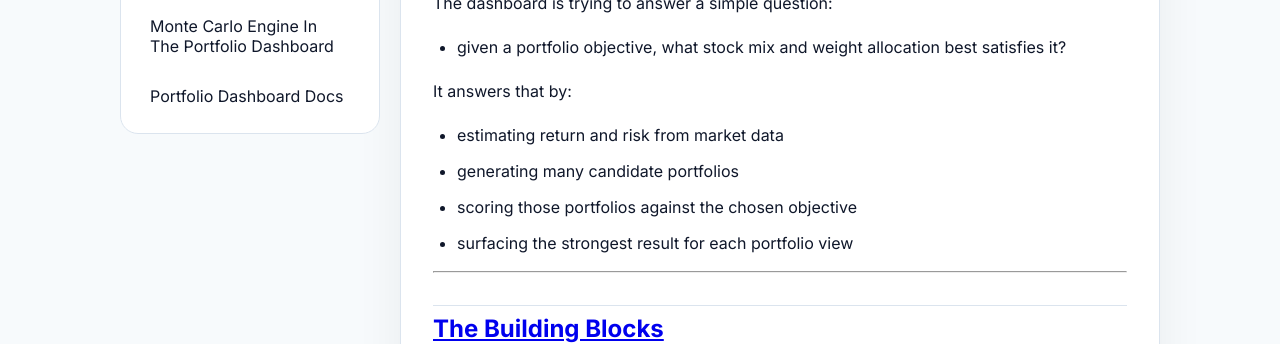
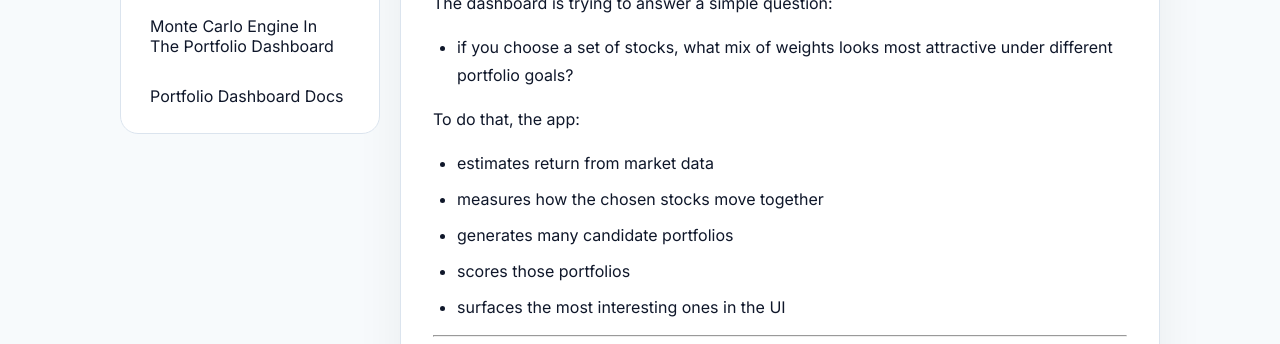
Before and after one commit to MutantN/portfolio-doco, a website: page html/01_theory.html in a window 1280 px wide. Shown: the part 456-800 px from the top of the page. Drawn offline with nearby package versions, Linux system fonts and the light colour scheme.

Commit message:
Revert "Refine Theory objective framing"
This reverts commit 68bbb09e07f7e28f3d8b4ba2b3355aa7a8238185.

```diff
--- a/html/01_theory.html
+++ b/html/01_theory.html
@@ -253,14 +253,15 @@
 <p>This page explains the logic behind the Portfolio Dashboard in plain language.</p>
 <p>The dashboard is trying to answer a simple question:</p>
 <ul>
-<li>given a portfolio objective, what stock mix and weight allocation best satisfies it?</li>
+<li>if you choose a set of stocks, what mix of weights looks most attractive under different portfolio goals?</li>
 </ul>
-<p>It answers that by:</p>
+<p>To do that, the app:</p>
 <ul>
-<li>estimating return and risk from market data</li>
-<li>generating many candidate portfolios</li>
-<li>scoring those portfolios against the chosen objective</li>
-<li>surfacing the strongest result for each portfolio view</li>
+<li>estimates return from market data</li>
+<li>measures how the chosen stocks move together</li>
+<li>generates many candidate portfolios</li>
+<li>scores those portfolios</li>
+<li>surfaces the most interesting ones in the UI</li>
 </ul>
 <hr>
 <h2 id="the-building-blocks" tabindex="-1"><a class="header-anchor" href="#the-building-blocks">The Building Blocks</a></h2>
```
Also changed, not shown: 01_theory.md (+7 -6 lines).
